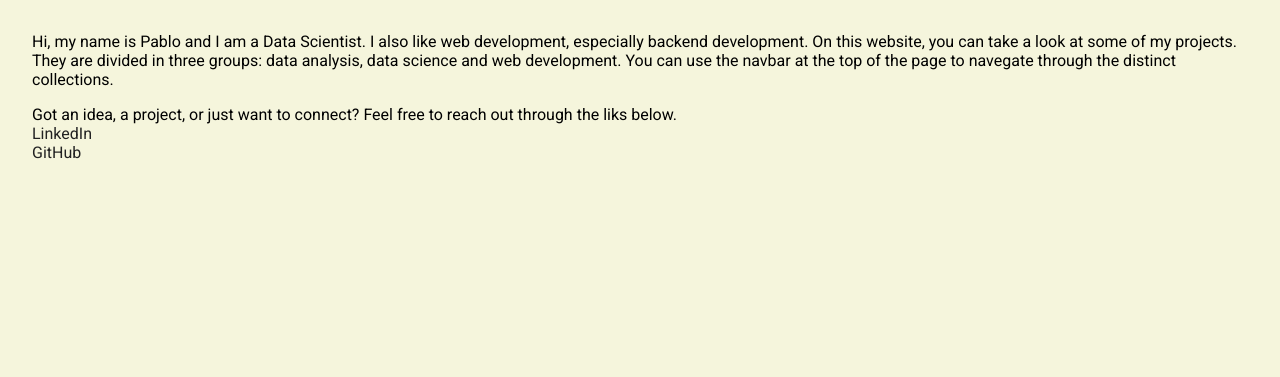
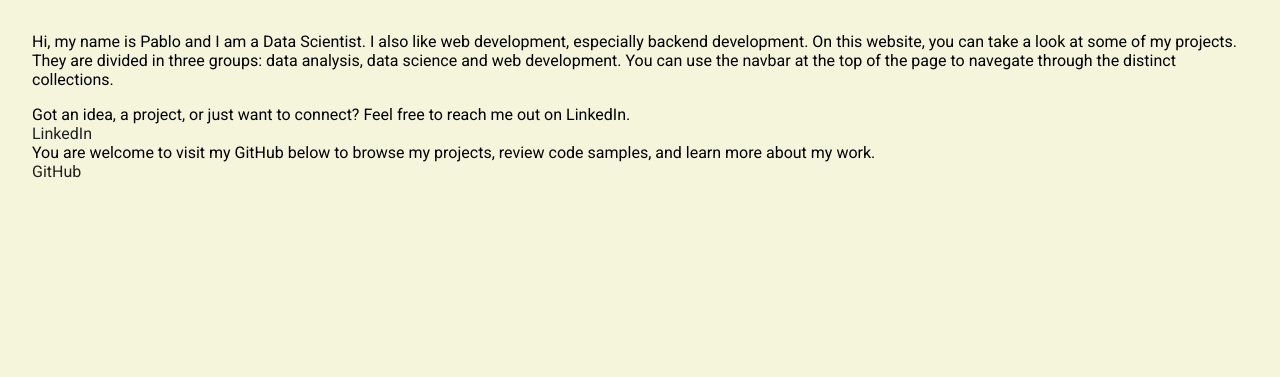
Before and after one commit to pablogmdsoftware/portfolio, a Django app: page / in a window 1280 px wide. Shown: the part 60-437 px from the top of the page. Run offline with Django 5.2, Linux system fonts and the light colour scheme.

Commit message:
feature: Improve contact text

```diff
--- a/mysite/app/templates/app/home.html
+++ b/mysite/app/templates/app/home.html
@@ -19,8 +19,9 @@
         </section>
         <section class="contact">
             <h2 class="nodisplay">Contact</h2>
-            <p>Got an idea, a project, or just want to connect? Feel free to reach out through the liks below.</p>
+            <p>Got an idea, a project, or just want to connect? Feel free to reach me out on LinkedIn.</p>
             <a href="https://www.linkedin.com/in/pablogmd/" class="contact__link" target="_blank">LinkedIn</a>
+            <p>You are welcome to visit my GitHub below to browse my projects, review code samples, and learn more about my work.</p>
             <a href="https://github.com/pablogmdsoftware" class="contact__link" target="_blank">GitHub</a>
         </section>
     </main>
```
